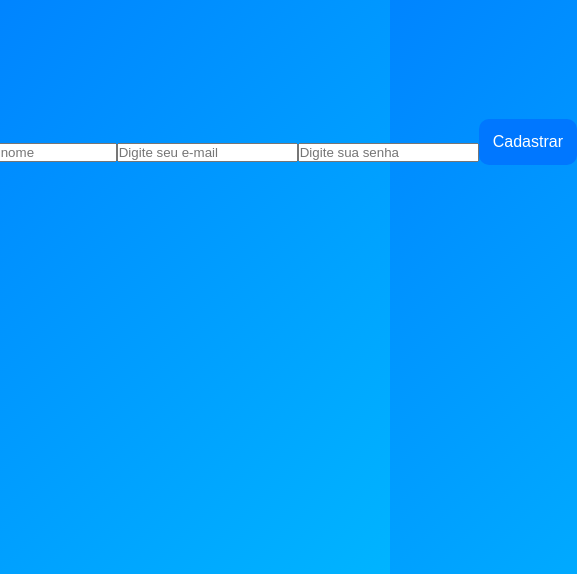
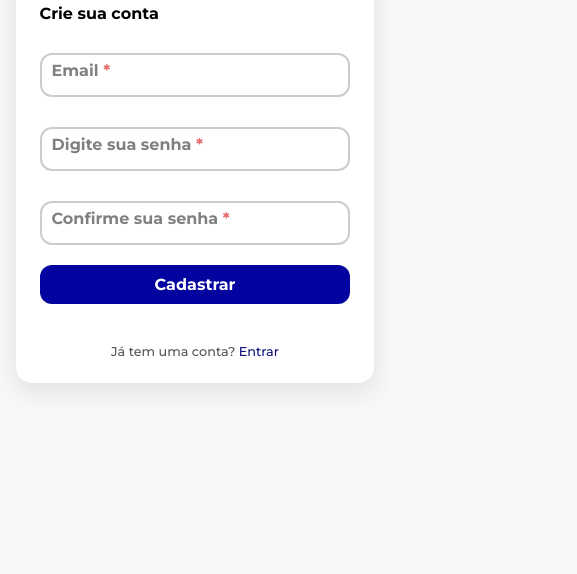
Before and after one commit to joaogsantos11/evel, a plain HTML site: page login/cadastro.html in a window 390 px wide. Shown: the part 270-844 px from the top of the page, 577 px wide, since content can reach past the window. Drawn offline with Linux system fonts and the light colour scheme.

Commit message:
Login Cadastro completo +html atualizado

```diff
--- a/login/cadastro.css
+++ b/login/cadastro.css
@@ -1,17 +1,21 @@
-*{
-    margin:0;
-    padding:0;
-    box-sizing:border-box;
-    font-family:Arial, Helvetica, sans-serif;
+@import url('https://fonts.googleapis.com/css2?family=Montserrat:ital,wght@0,100..900;1,100..900&display=swap');
+
+* {
+    margin: 0;
+    padding: 0;
+    box-sizing: border-box;
+    font-family: 'Montserrat', sans-serif;
 }
 
-body{
-    background:linear-gradient(135deg,#0077ff,#00b4ff);
-    height:100vh;
-    display:flex;
-    justify-content:center;
-    align-items:center;
+body {
+    font-weight: 700;
+    display: flex;
+    background-color: #f8f8f8;
+    align-items: center;
+    justify-content: center;
+    height: 100vh;
 }
+
 
 .container{
     width:100%;
@@ -21,96 +25,125 @@ body{
     padding:20px;
 }
 
-.card{
-    width:400px;
-    background:#fff;
-    border-radius:20px;
-    box-shadow:0 15px 40px rgba(0,0,0,.25);
-    overflow:hidden;
-    position:relative;
-    padding:40px;
+.card {
+    display: flex;
+    justify-items: center;
+    background-color: rgb(255, 255, 255);
+    flex-direction: column;
+    gap: 20px;
+    border-radius: 16px;
+    width: 70%;
+    max-width: 500px;
+    min-height: 70vh;
+    padding: clamp(1.2rem, 5vw, 2.5rem);
+    box-shadow: 0 8px 25px rgba(70, 50, 50, 0.12);
 }
 
-.form{
-    display:none;
-    animation:fade .5s;
+.card button {
+    width: 100%;
+    font-weight: 700;
+    padding: 10px;
+    border-radius: 12px;
+    background-color: #0303a0;
+    color: #fff;
+    border: none;
+    font-size: 1rem;
+    cursor: pointer;
+    transition: 0.3s ease;
+    overflow: hidden;
 }
 
-.login-form{
-    display:block;
+.card button:hover {
+    background-color: #ff0000;
+    transform: translateY(-2px);
 }
 
-@keyframes fade{
-
-    from{
-        opacity:0;
-        transform:translateY(20px);
+a {text-decoration: none;
+    color: rgb(16, 16, 122);
 }
 
-    to{
-        opacity:1;
-        transform:translateY(0);
+h1 {
+    align-self: center;
+    color: #0303a0;
+    font-weight: 700;
 }
 
+
+.loginp {
+    font-size: 0.8rem;
+    text-align: center;
+    font-weight: 500;
+    color: #555;
 }
 
-h1{
-    text-align:center;
-    color:#0077ff;
-    margin-bottom:10px;
+.loginp a:hover {
+    color: #ff0000;
 }
 
-.form p{
-    text-align:center;
-    color:#555;
-    margin-bottom:25px;
+.card button:hover {
+    background-color: #ff0000;
+    transform: translateY(-2px);
 }
 
-.input-box{
-
-    position:relative;
-    margin-bottom:20px;
-
+.card button:focus-visible {
+    outline: 3px solid rgba(3, 3, 160, 0.25);
+    outline-offset: 3px;
 }
 
-.input-box input{
-
-    width:100%;
-    padding:14px 45px;
-    border:2px solid #ddd;
-    border-radius:10px;
-    font-size:15px;
-    outline:none;
-    transition:.3s;
-
+.card button:active {
+    transform: translateY(0);
 }
 
-.input-box input:focus{
-
-    border-color:#0077ff;
-
+.input-box input {
+    border-radius: 12px;
+    width: 100%;
+    border: 2px solid #ccc;
+    outline: none;
+    margin-top: 10px;
+    padding: 18px 12px 8px;
+    transition: border-color 0.3s ease, box-shadow 0.3s ease;
 }
 
-.input-box i:first-child{
-
-    position:absolute;
-    left:15px;
-    top:50%;
-    transform:translateY(-50%);
-    color:#777;
-
+.input-box {
+    display: flex;
+    flex-direction: column;
 }
 
-.olho{
+.input-box {
+    position: relative;
+}
 
-    position:absolute;
-    right:15px;
-    top:50%;
-    transform:translateY(-50%);
-    cursor:pointer;
-    color:#777;
+.input-box label {
+    position: absolute;
+    left: 12px;
+    top: 50%;
+    color: #808080;
+    transform: translateY(-50%);
+    transition: 0.2s ease;
+    pointer-events: none;
+}
 
+.input-box label span {
+    color: rgb(230, 106, 106);
 }
+
+.input-box input:focus + label,
+.input-box input:not(:placeholder-shown) + label {
+    top: 12px;
+    font-size: 11px;
+    color: #0303a0;
+    transform: translateY(0);
+}
+
+.input-box input:hover {
+    border-color:#0303a0;
+}
+
+.input-box input:focus {
+    border-color: #0303a0;
+    box-shadow: 0 0 0 3px rgba(3, 3, 160, 0.10);
+}
+
 
 button{
 
@@ -133,44 +166,32 @@ button:hover{
 
 }
 
-a{
-
-    display:block;
-    text-align:center;
-    text-decoration:none;
-    color:#0077ff;
-    margin-bottom:20px;
-    transition:.3s;
-
+@media (max-width: 600px) {
+    .card {
+        min-height: auto;
+        width: 92%;
+        padding: 1.5rem;
     }
 
-a:hover{
-
-    color:#005fd6;
-
+    .input-box input {
+        padding: 12px;
+    }
 }
 
-span{
-
-    color:#0077ff;
-    cursor:pointer;
-    font-weight:bold;
-
+@media (max-height: 500px) {
+    .card {
+        height: 85vh;
+        min-height: 0;
+        padding: 0.8rem 1.5rem;
+        gap: 8px;
     }
 
-span:hover{
-
-    text-decoration:underline;
-
+    h1 {
+        font-size: 1.5rem;
     }
 
-@media(max-width:500px){
-
-    .card{
-
-        width:100%;
-        padding:30px 20px;
-
+    .input-box input {
+        padding: 8px;
+        margin-top: 6px;
     }
-
 }
--- a/login/cadastro.html
+++ b/login/cadastro.html
@@ -1,5 +1,6 @@
 <!DOCTYPE html>
 <html lang="pt-br">
+<link rel="stylesheet" href="cadastro.css">
 
 <head>
     <meta charset="UTF-8">
@@ -10,20 +11,34 @@
 </head>
 
 <body>
+    <div class="card">
+        <h1>EVEL</h1>
 
-    <h1>EVEL</h1>
+        <p>Crie sua conta</p>
 
-    <p>Crie sua conta</p>
+        <div class="input-box">
+            <input type="text" id="email" placeholder=" ">
+            <label for="email">Email <span>*</span></label>
+        </div>
 
-    <input type="text" id="nome" placeholder="Digite seu nome">
+        <div class="input-box">
+            <input type="text" id="senha" placeholder=" ">
+            <label for="email">Digite sua senha <span>*</span></label>
+        </div>
 
-    <input type="text" id="email" placeholder="Digite seu e-mail">
+         <div class="input-box">
+            <input type="text" id="senhaconf" placeholder=" ">
+            <label for="email">Confirme sua senha <span>*</span></label>
+        </div>
 
-    <input type="password" id="senha" placeholder="Digite sua senha">
 
-    <button onclick="cadastrar()">
-        Cadastrar
-    </button>
+        <button onclick="cadastrar()">
+            Cadastrar
+        </button>
+
+         <p class="loginp">Já tem uma conta?<a href="login.html"> Entrar</a></p>
+    </div>
+
 
     <p id="resultado"></p>
 
--- a/login/login.css
+++ b/login/login.css
@@ -7,7 +7,7 @@
     font-family: 'Montserrat', sans-serif;
 }
 
-a{text-decoration: none;
+a {text-decoration: none;
     color: rgb(16, 16, 122);
 }
 
@@ -26,7 +26,6 @@ body {
     align-items: center;
     justify-content: center;
     height: 100vh;
-
 }
 
 .card {
```
Also changed, not shown: index.html (+2 -2 lines). Lines whose indentation alone changed are shown as unchanged.
